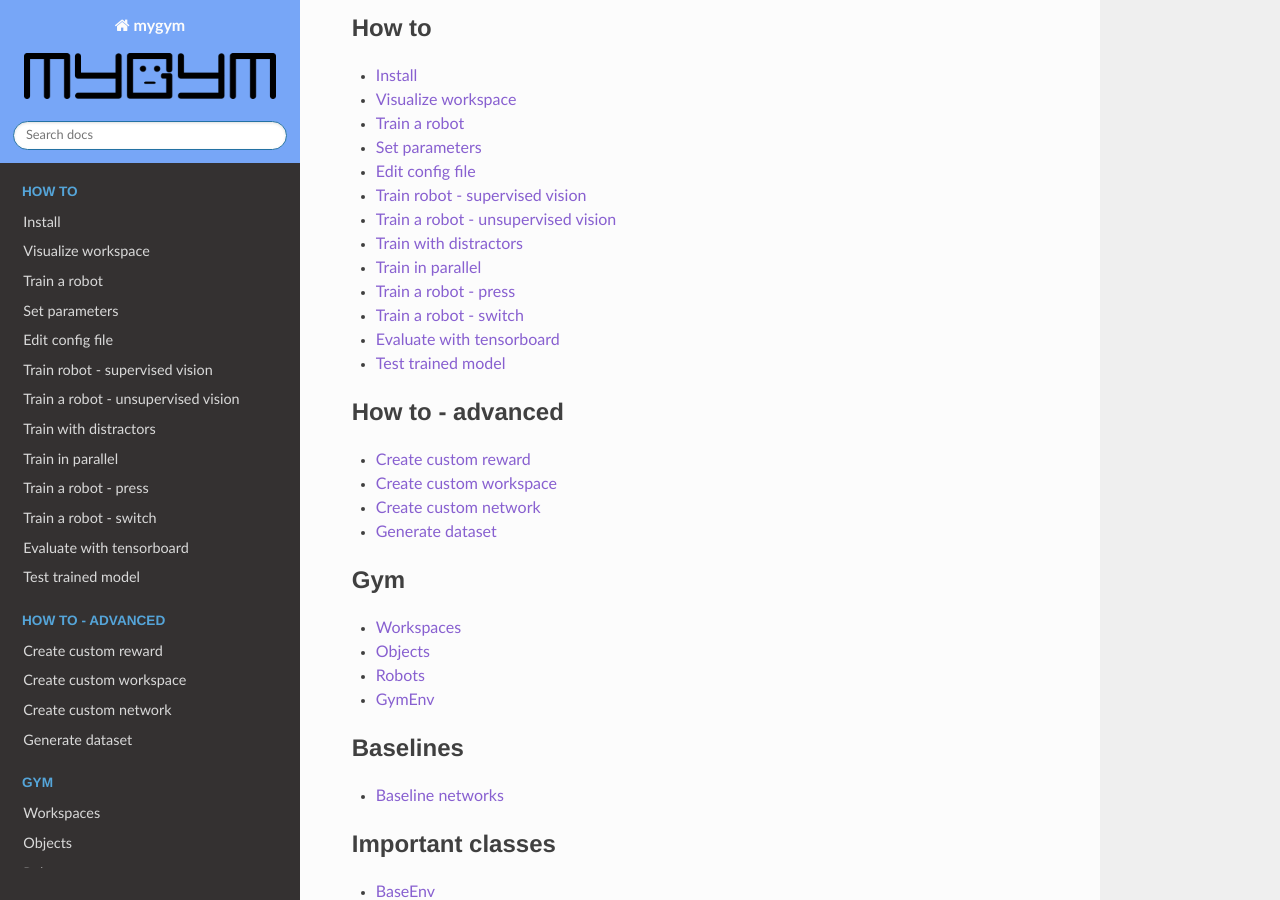
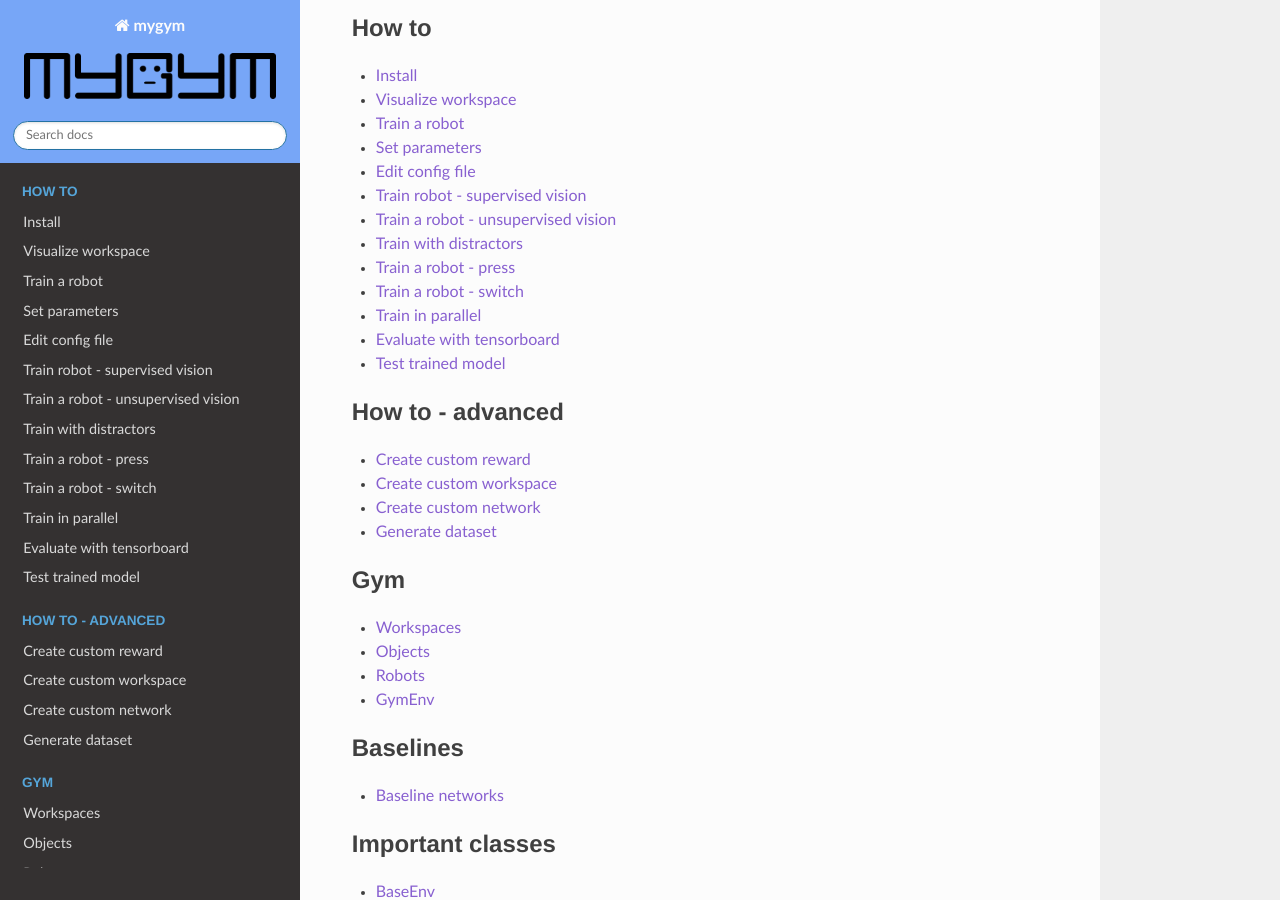
Before and after one commit to incognite-lab/myGym, a Sphinx documentation site: the page built from docs/source/index.rst, in a window 1280 px wide and 900 px high, scrolled down 922 px. Built offline with Sphinx 7.4.7 and the Read the Docs theme 2.0.0, drawn with Linux system fonts in a browser that asks for light colours.

Commit message:
editing order of references

```diff
--- a/docs/source/index.rst
+++ b/docs/source/index.rst
@@ -77,9 +77,9 @@ custom modules.
    user_guide/train_camera
    user_guide/train_vae
    user_guide/train_with_distractors
-   user_guide/parallel_training
    user_guide/train_press
    user_guide/train_switch
+   user_guide/parallel_training
    user_guide/tensorboard
    user_guide/test_model
 
```
